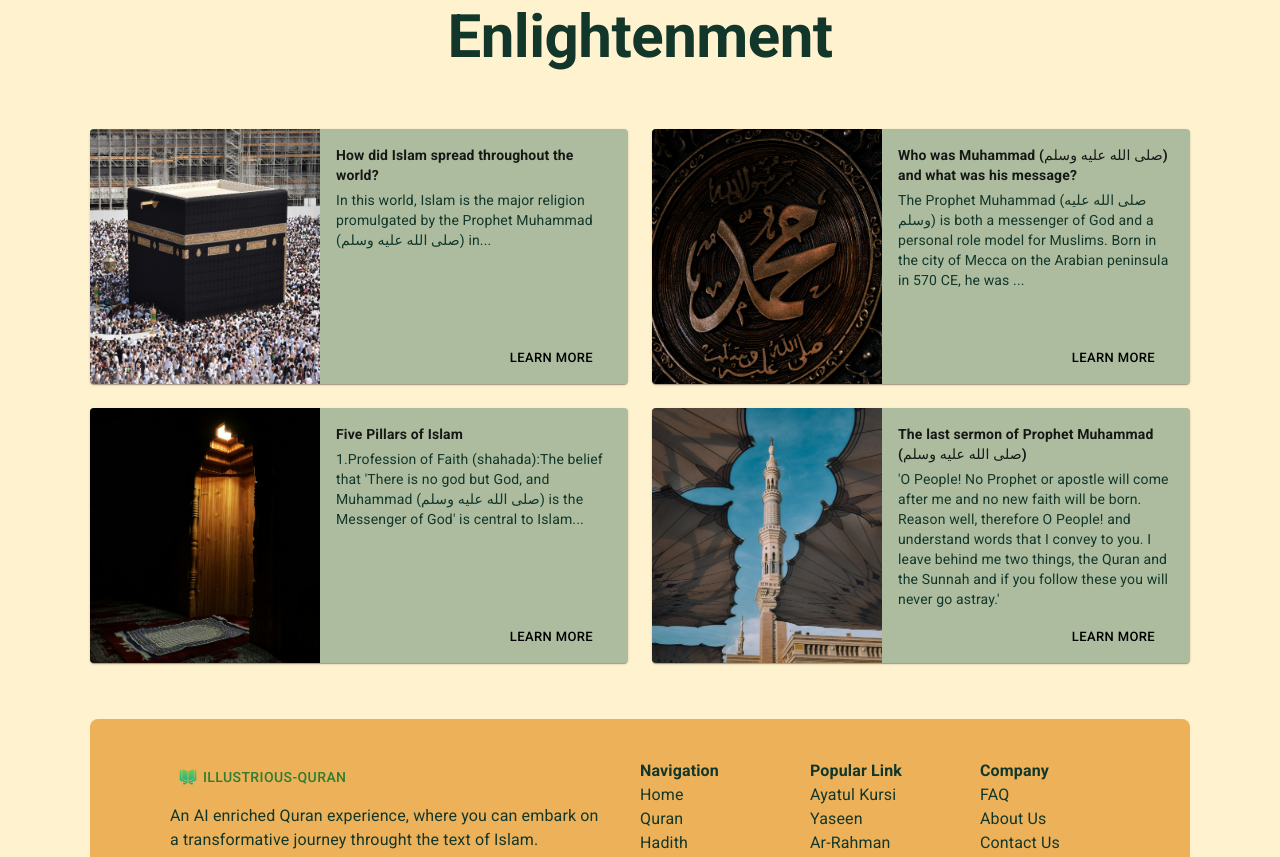
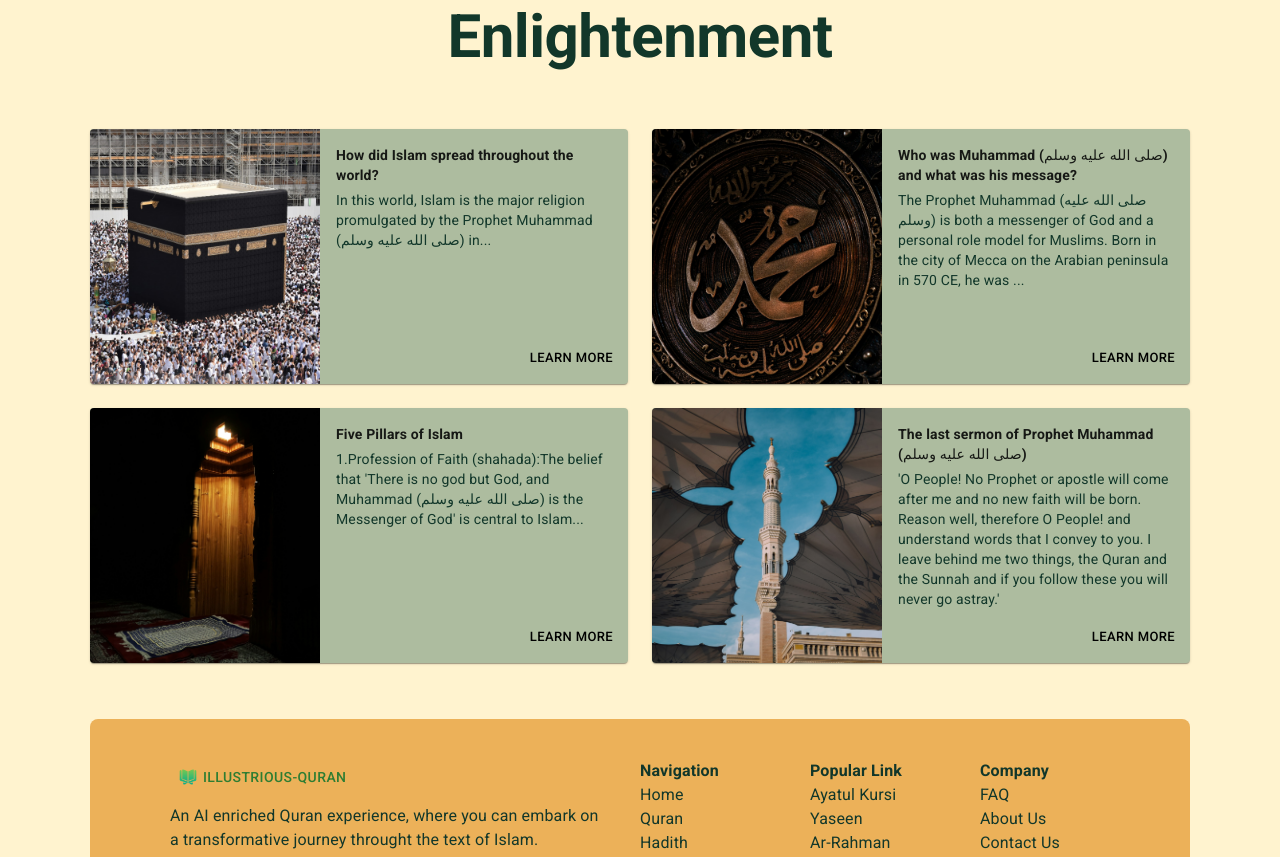
Before and after one commit to Ab-Mueed/illustrious-Quran-WebApp, a React (Vite) app: page / in a window 1280 px wide. Shown: the part 1489-2346 px from the top of the page. Built offline with nearby package versions, Linux system fonts and the light colour scheme.

Commit message:
Corrected the positioning of Card button

```diff
--- a/src/components/Cards.jsx
+++ b/src/components/Cards.jsx
@@ -12,9 +12,10 @@ export default function Cards() {
     <Box sx={{ flexGrow: 1, marginTop: 7 }}>
       <Grid container spacing={3} >
         { cardsData.map((items)=>(
-          <Grid item xs={6} sx={{position:'relative'}}>
+          <Grid item xs={6} >
             <Card
-              sx={{ maxWidth: 550, backgroundColor: "#ADBC9F", margin: "auto", display:'flex', height:255 }}
+              sx={{ maxWidth: 550, backgroundColor: "#ADBC9F", margin: "auto", display:'flex', height:255,
+            position:'relative' }}
             >
               <CardMedia sx={{ height: 'auto', minWidth:230 }} image={items.image} title="Makkah" />
              <Box>
@@ -27,7 +28,7 @@ export default function Cards() {
                 </Typography>
               </CardContent>
               <CardActions sx={{}}>
-                <Button size="small" sx={{color:'black', position:'absolute', right:30, bottom:10}}>Learn More</Button>
+                <Button size="small" sx={{color:'black', position:'absolute', right:10, bottom:10}}>Learn More</Button>
               </CardActions>
               </Box>
             </Card>
```
